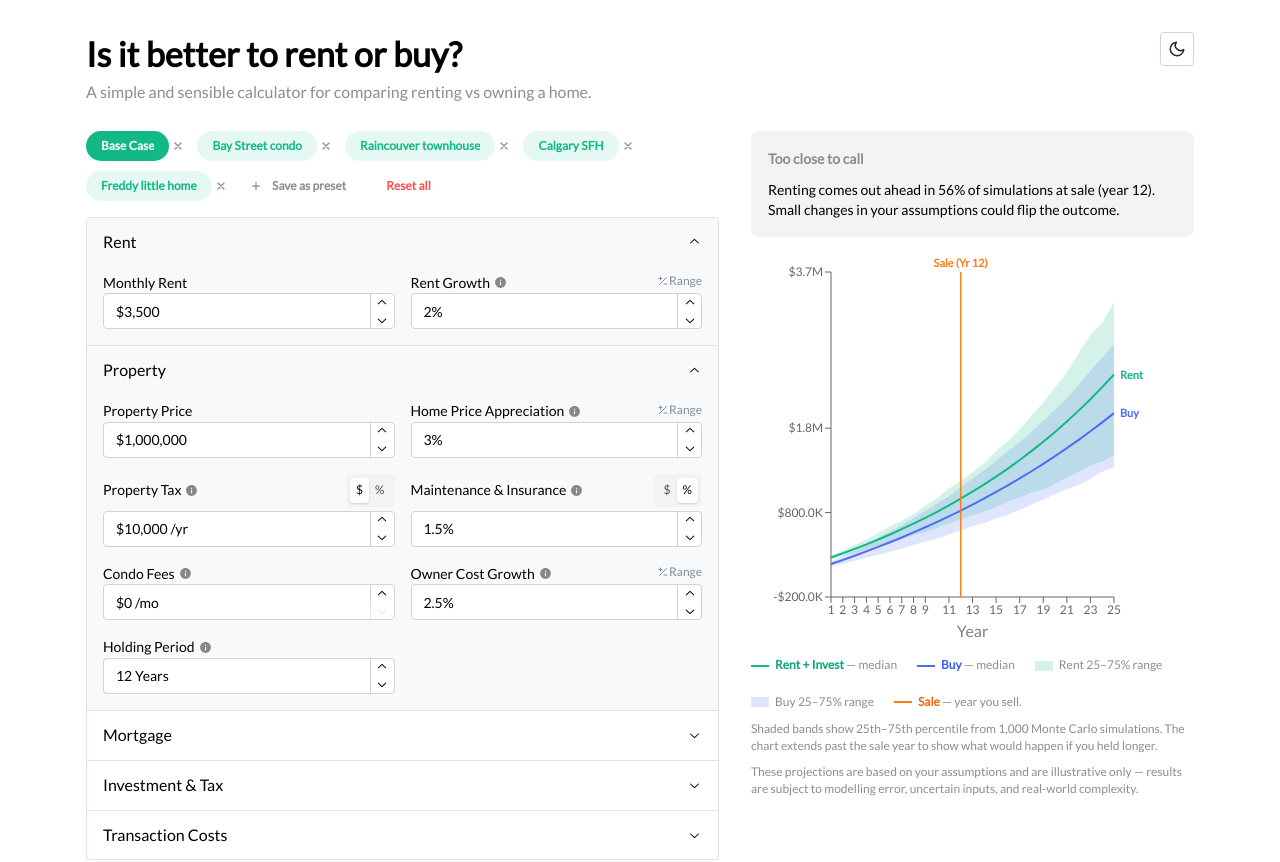
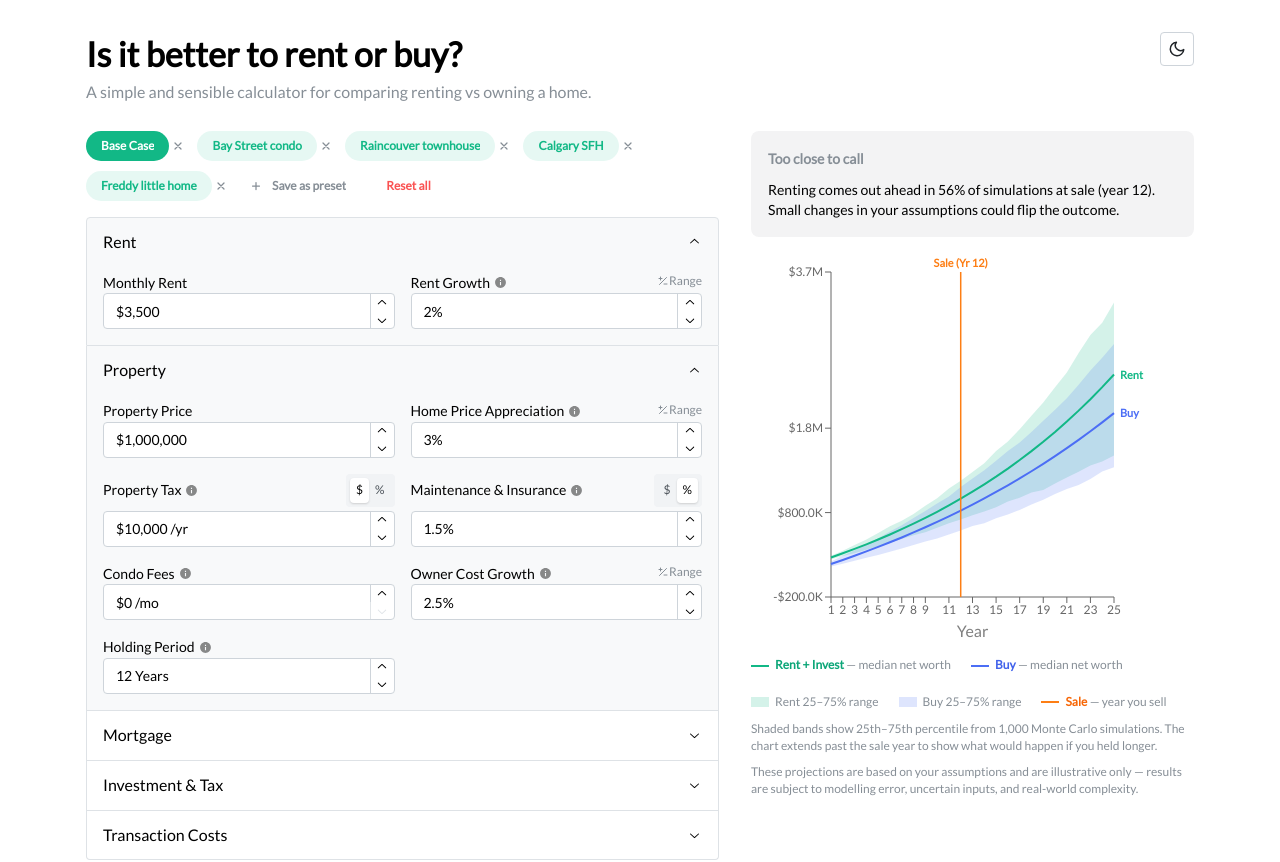
Before and after one commit to low-earth-orbit/rent-vs-buy, a React (Create React App) app: page / in a window 1280 px wide. Shown: the top 862 px of the page. Built offline with nearby package versions, Linux system fonts and the light colour scheme.

Commit message:
Update chart legends

```diff
--- a/src/components/NetWorthChart.jsx
+++ b/src/components/NetWorthChart.jsx
@@ -343,7 +343,7 @@ export default function NetWorthChart({ userInput, showBands }) {
             <Text span fw={600} c="teal.7">
               Rent + Invest
             </Text>{" "}
-            — median
+            — median net worth
           </Text>
         </Group>
         <Group gap={6} wrap="nowrap">
@@ -352,7 +352,7 @@ export default function NetWorthChart({ userInput, showBands }) {
             <Text span fw={600} c="indigo.7">
               Buy
             </Text>{" "}
-            — median
+            — median net worth
           </Text>
         </Group>
         {showBands && (
@@ -385,7 +385,7 @@ export default function NetWorthChart({ userInput, showBands }) {
             <Text span fw={600} c="orange.7">
               Sale
             </Text>{" "}
-            — year you sell.
+            — year you sell
           </Text>
         </Group>
         {crossoverYears.length > 0 && (
@@ -396,7 +396,7 @@ export default function NetWorthChart({ userInput, showBands }) {
                 Break-even
               </Text>{" "}
               — Year{crossoverYears.length > 1 ? "s" : ""} the median rent vs.
-              buy paths cross.
+              buy paths cross
             </Text>
           </Group>
         )}
```
